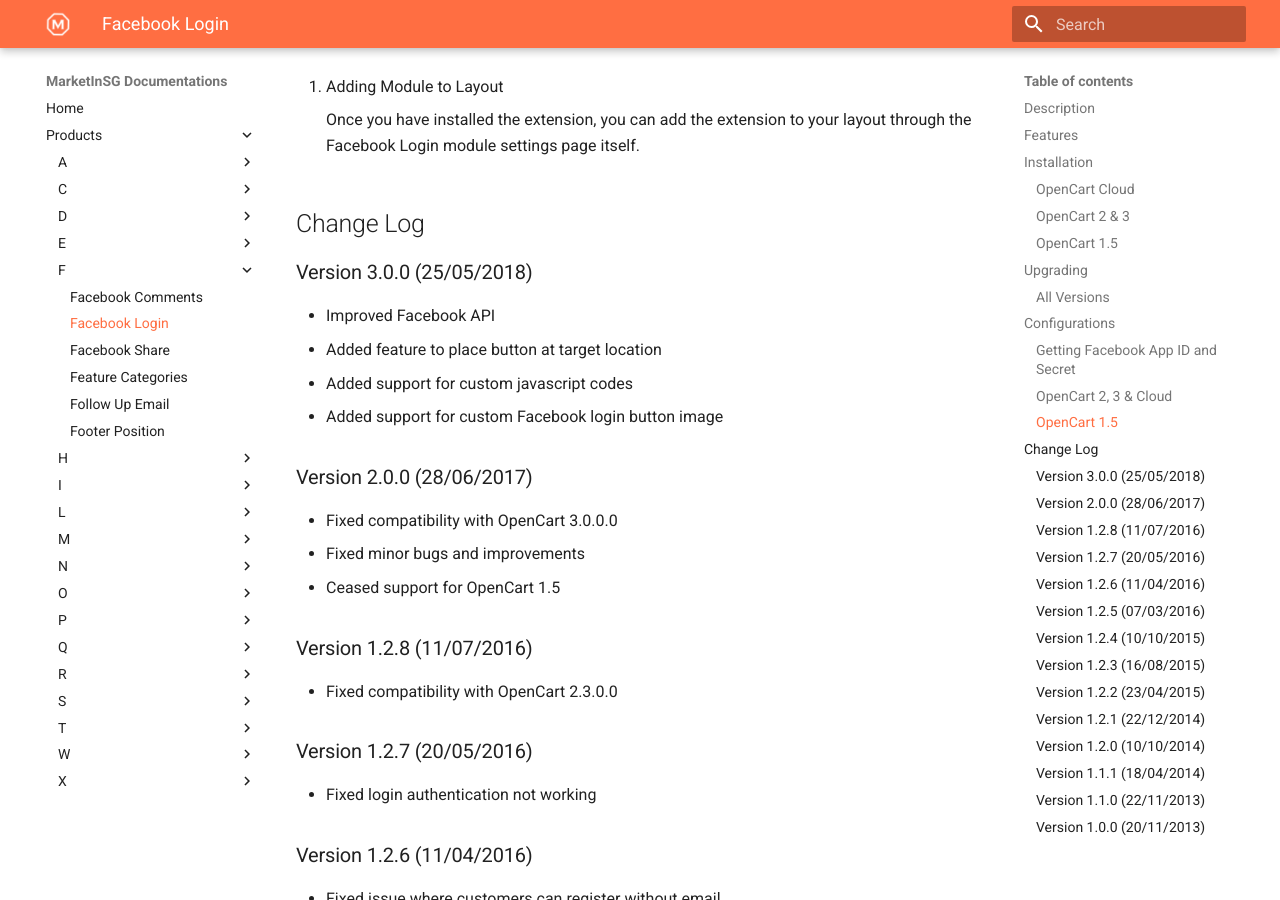
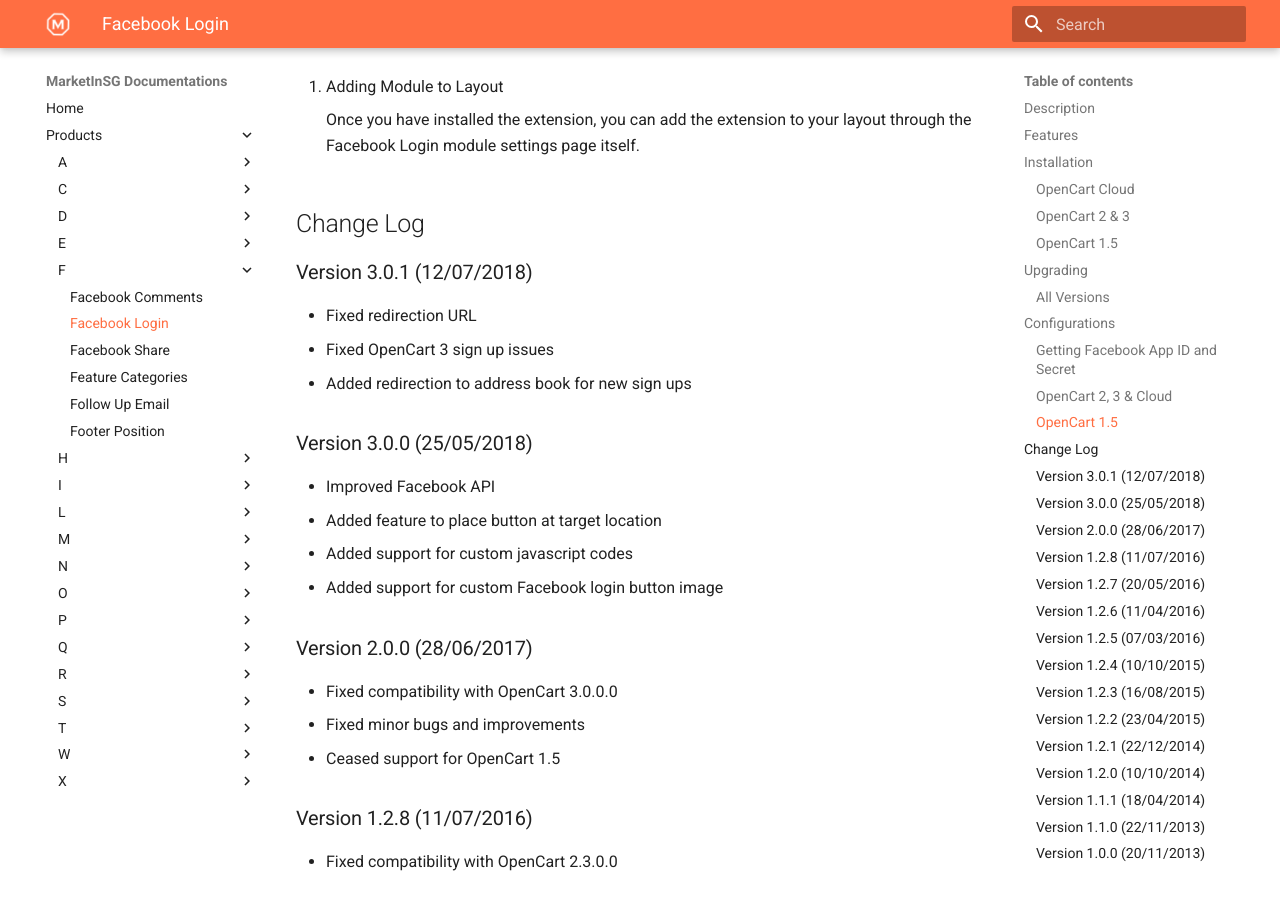
Before and after one commit to Equotix/opencart-docs, an MkDocs documentation site: the page built from docs/facebook_login.md, in a window 1280 px wide and 900 px high, scrolled down 3301 px. Built offline with MkDocs 1.6.1 and Material for MkDocs 9.7.7, drawn with Linux system fonts in a browser that asks for light colours; old or Windows-style settings are respelled for this version of MkDocs; some of the changed text lies outside the part shown.

Commit message:
documentation update for facebook login and custom product fields

```diff
--- a/docs/facebook_login.md
+++ b/docs/facebook_login.md
@@ -1,7 +1,7 @@
 # Facebook Login
 
-* Current Version: 3.0.0
-* Last Updated: 25 May 2018
+* Current Version: 3.0.1
+* Last Updated: 12 July 2018
 * License: [Commercial License][1]
 * Compatibility: OpenCart 1.5.1.x, 1.5.2.x, 1.5.3.x, 1.5.4.x, 1.5.5.x, 1.5.6.x, 2.x, 3.x
 
@@ -90,6 +90,10 @@
 
 ## Change Log
 
+### Version 3.0.1 (12/07/2018)
+* Fixed redirection URL
+* Fixed OpenCart 3 sign up issues
+* Added redirection to address book for new sign ups
 ### Version 3.0.0 (25/05/2018)
 * Improved Facebook API
 * Added feature to place button at target location
```
Also changed, not shown: docs/custom_product_fields.md (+4 -2 lines).
